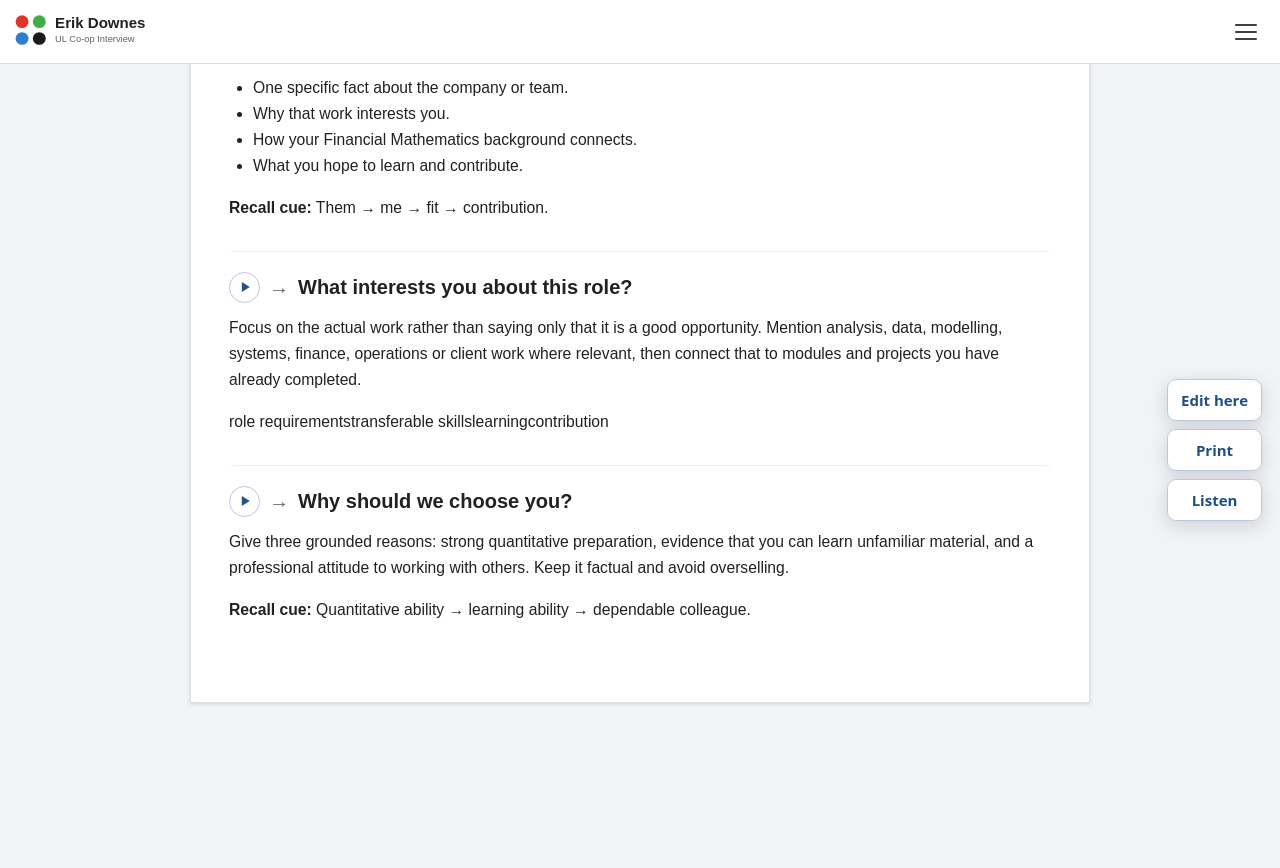
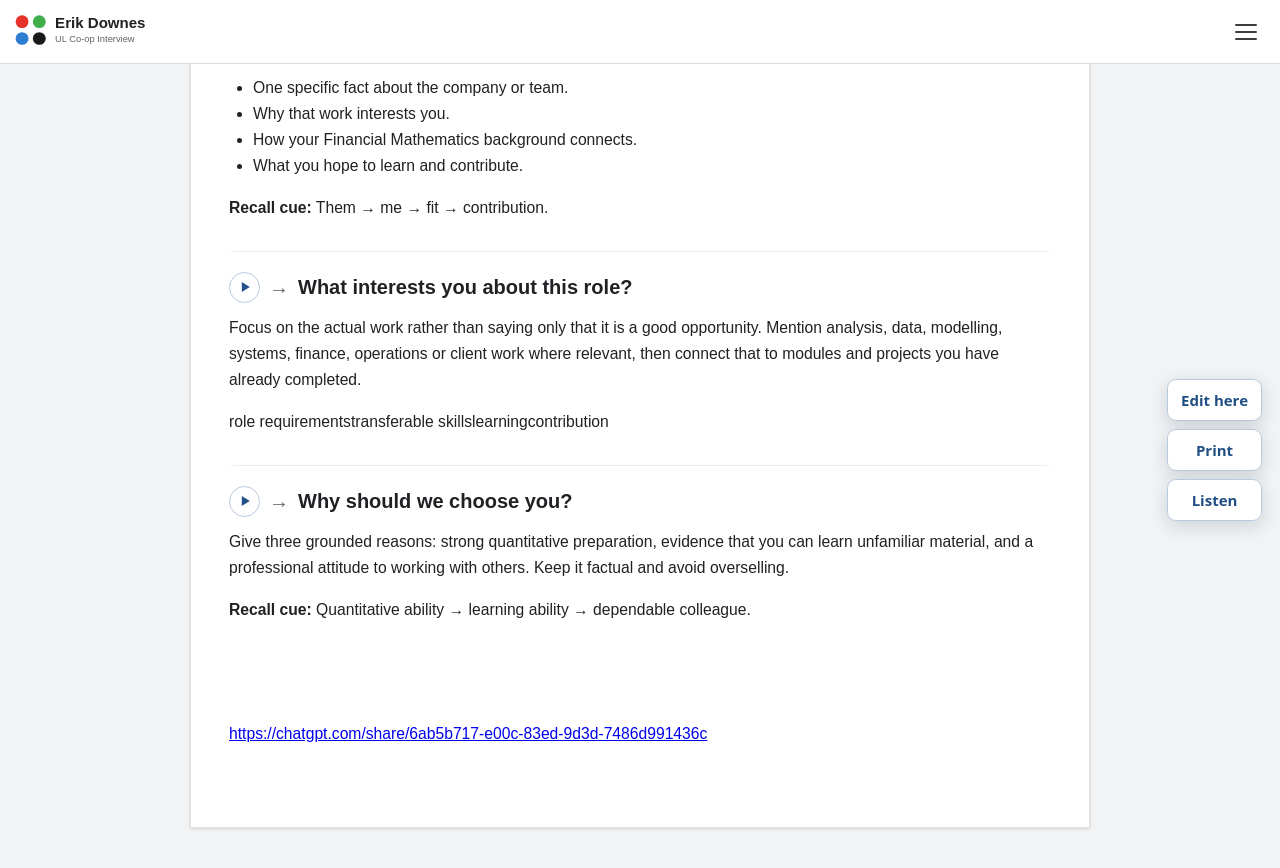
Before and after one commit to ronandownes/coop, a Jekyll site: the page built from company-role.md, in a window 1280 px wide and 900 px high, scrolled down 5778 px. Shown: the top 868 px of the window. Built offline with Jekyll 4.4.1, drawn with Linux system fonts in a browser that asks for light colours; before the commit the page ends 6553 px from its top, so only the background shows below that.

Commit message:
Update company-role.md (via Pages CMS)

```diff
--- a/company-role.md
+++ b/company-role.md
@@ -190,3 +190,11 @@ role requirementstransferable skillslearningcontribution
 Give three grounded reasons: strong quantitative preparation, evidence that you can learn unfamiliar material, and a professional attitude to working with others. Keep it factual and avoid overselling.
 
 **Recall cue:** Quantitative ability → learning ability → dependable colleague.
+
+
+
+&nbsp;
+
+&nbsp;
+
+[https://chatgpt.com/share/6ab5b717-e00c-83ed-9d3d-7486d991436c](https://chatgpt.com/share/6ab5b717-e00c-83ed-9d3d-7486d991436c)
```
